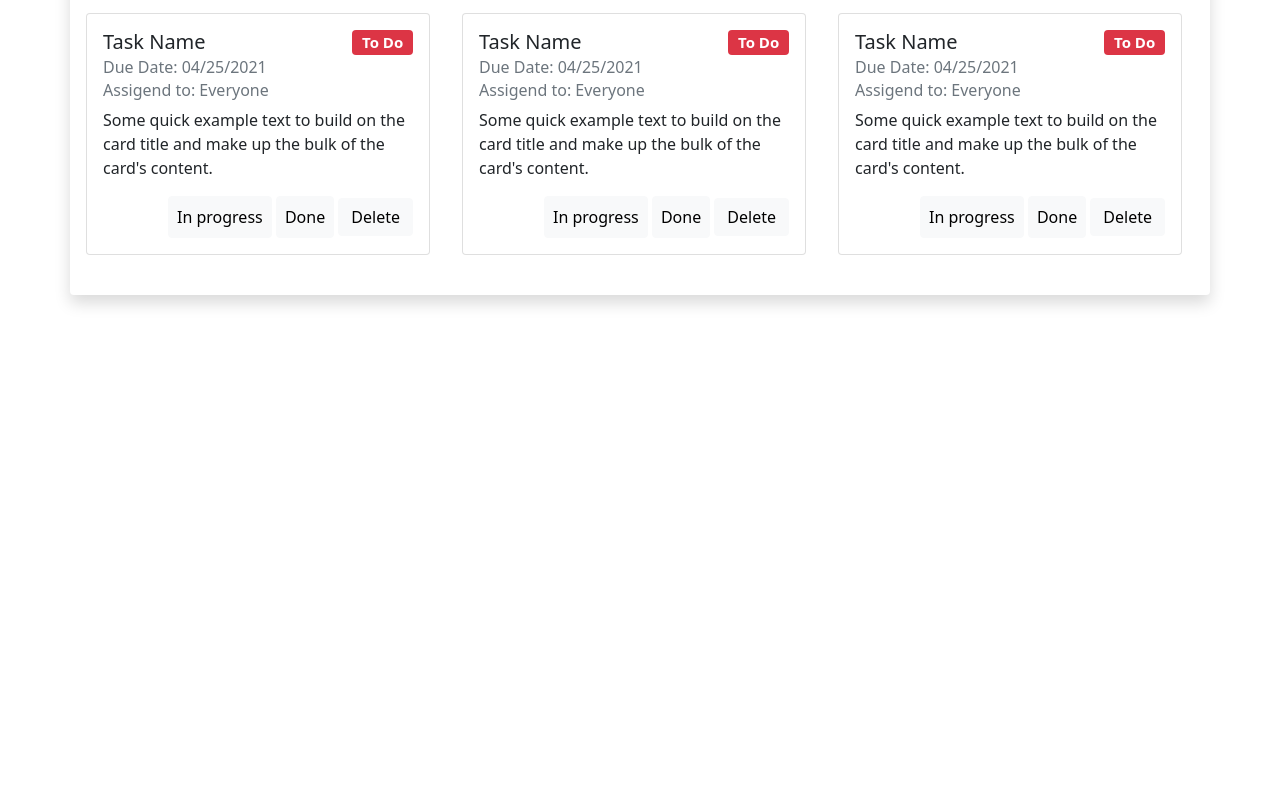
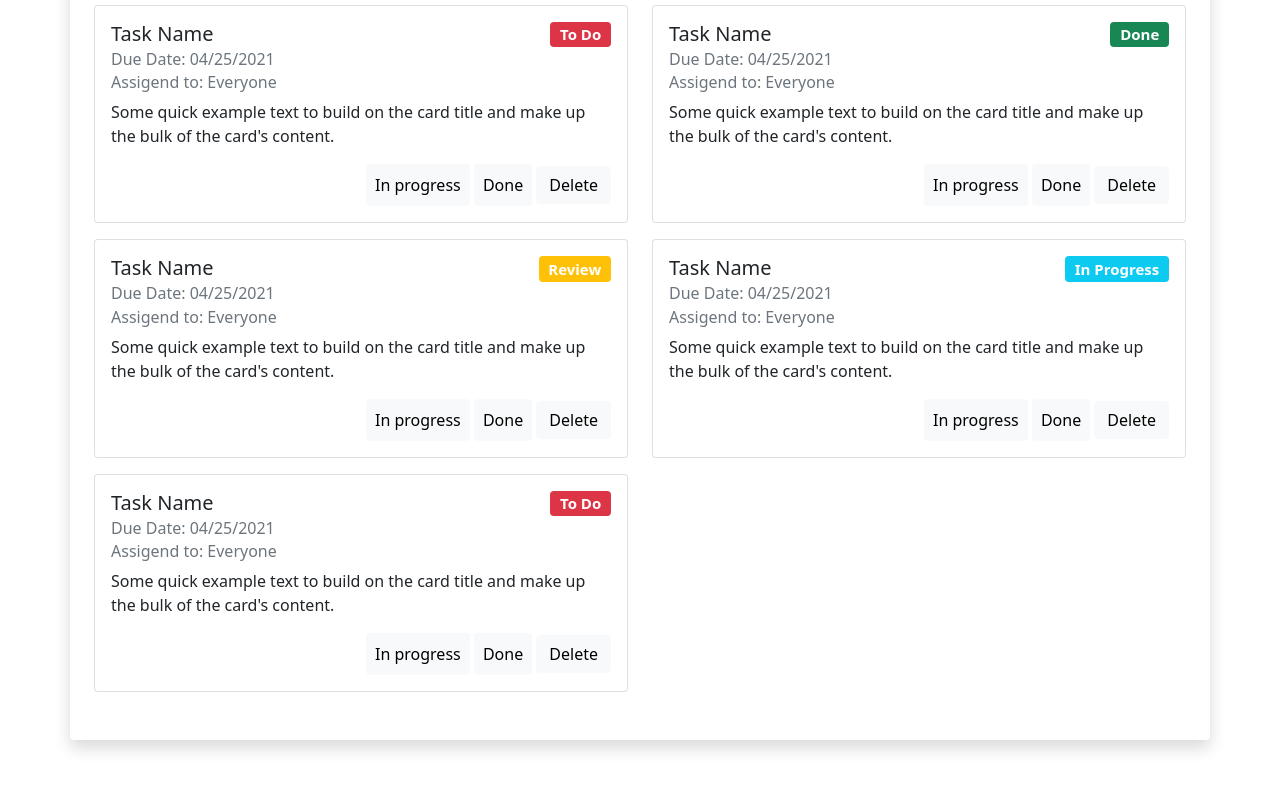
Before and after one commit to JWD2Room10/TaskManager, a plain HTML site: page index.html in a window 1280 px wide. Shown: the part 630-1418 px from the top of the page. Before the commit the page ends 973 px from the top, so only its background shows below. Drawn offline with nearby package versions, Linux system fonts and the light colour scheme; a web font is replaced by a local one.

Commit message:
creating list with 2 columns

```diff
--- a/index.html
+++ b/index.html
@@ -67,10 +67,9 @@
         <!-- Task card section -->
         <section class="pb-3">
             <h2 class="pb-3"><i class="fas fa-clipboard-list"></i> Tasks</h2>
-            <div class="row">
-                <ul class="list-group list-group-horizontal">
-                    <li class="list-group-item border-0">
-                        <div class="col">
+            <div class="col-12 container">
+                <ul class="list-unstyled row">
+                    <li class="list-item border-0 col-6">
                         <div class="card mb-3">
                             <div class="card-body">
                                 <h5 class="card-title">Task Name <span class="badge bg-danger float-end">To
@@ -87,31 +86,64 @@
                                 </div>
                             </div>
                         </div>
-                        </div>
                     </li>
-                    <li class="list-group-item border-0">
-                        <div class="col">
+                    <li class="list-item border-0 col-6">
                         <div class="card mb-3">
                             <div class="card-body">
-                                    <h5 class="card-title">Task Name <span class="badge bg-danger float-end">To
-                                            Do</span></h5>
+                                <h5 class="card-title">Task Name <span class="badge bg-success float-end">Done</span>
+                                </h5>
                                 <h6 class="card-subtitle mb-2 text-muted">Due Date: 04/25/2021</h6>
                                 <h6 class="card-subtitle mb-2 text-muted">Assigend to: Everyone</h6>
                                 <p class="card-text">Some quick example text to build on the card title and make up
                                     the bulk of the
                                     card's content.</p>
                                 <div class="float-end">
-
                                     <button class="btn btn-light p-2">In progress</button>
                                     <button class="btn btn-light p-2">Done</button>
                                     <button class="btn btn-light">Delete</button>
                                 </div>
                             </div>
                         </div>
+
+                    </li>
+                    <li class="list-item border-0 col-6">
+                        <div class="card mb-3">
+                            <div class="card-body">
+                                <h5 class="card-title">Task Name <span class="badge bg-warning float-end">Review</span>
+                                </h5>
+                                <h6 class="card-subtitle mb-2 text-muted">Due Date: 04/25/2021</h6>
+                                <h6 class="card-subtitle mb-2 text-muted">Assigend to: Everyone</h6>
+                                <p class="card-text">Some quick example text to build on the card title and make up
+                                    the bulk of the
+                                    card's content.</p>
+                                <div class="float-end">
+                                    <button class="btn btn-light p-2">In progress</button>
+                                    <button class="btn btn-light p-2">Done</button>
+                                    <button class="btn btn-light">Delete</button>
+                                </div>
+                            </div>
                         </div>
                     </li>
-                    <li class="list-group-item border-0">
-                        <div class="col">
+                    <li class="list-item border-0 col-6">
+                        <div class="card mb-3">
+                            <div class="card-body">
+                                <h5 class="card-title">Task Name <span class="badge bg-info float-end">In
+                                        Progress</span></h5>
+                                <h6 class="card-subtitle mb-2 text-muted">Due Date: 04/25/2021</h6>
+                                <h6 class="card-subtitle mb-2 text-muted">Assigend to: Everyone</h6>
+                                <p class="card-text">Some quick example text to build on the card title and make up
+                                    the bulk of the
+                                    card's content.</p>
+                                <div class="float-end">
+                                    <button class="btn btn-light p-2">In progress</button>
+                                    <button class="btn btn-light p-2">Done</button>
+                                    <button class="btn btn-light">Delete</button>
+                                </div>
+                            </div>
+                        </div>
+                    </li>
+                    <li class="list-item border-0 col-6">
+                        <!-- <div class="col"> -->
                         <div class="card mb-3">
                             <div class="card-body">
                                 <h5 class="card-title">Task Name <span class="badge bg-danger float-end">To
@@ -128,10 +160,8 @@
                                 </div>
                             </div>
                         </div>
-                        </div>
                     </li>
                 </ul>
-
             </div>
         </section>
 
```
Lines whose indentation alone changed are shown as unchanged.
